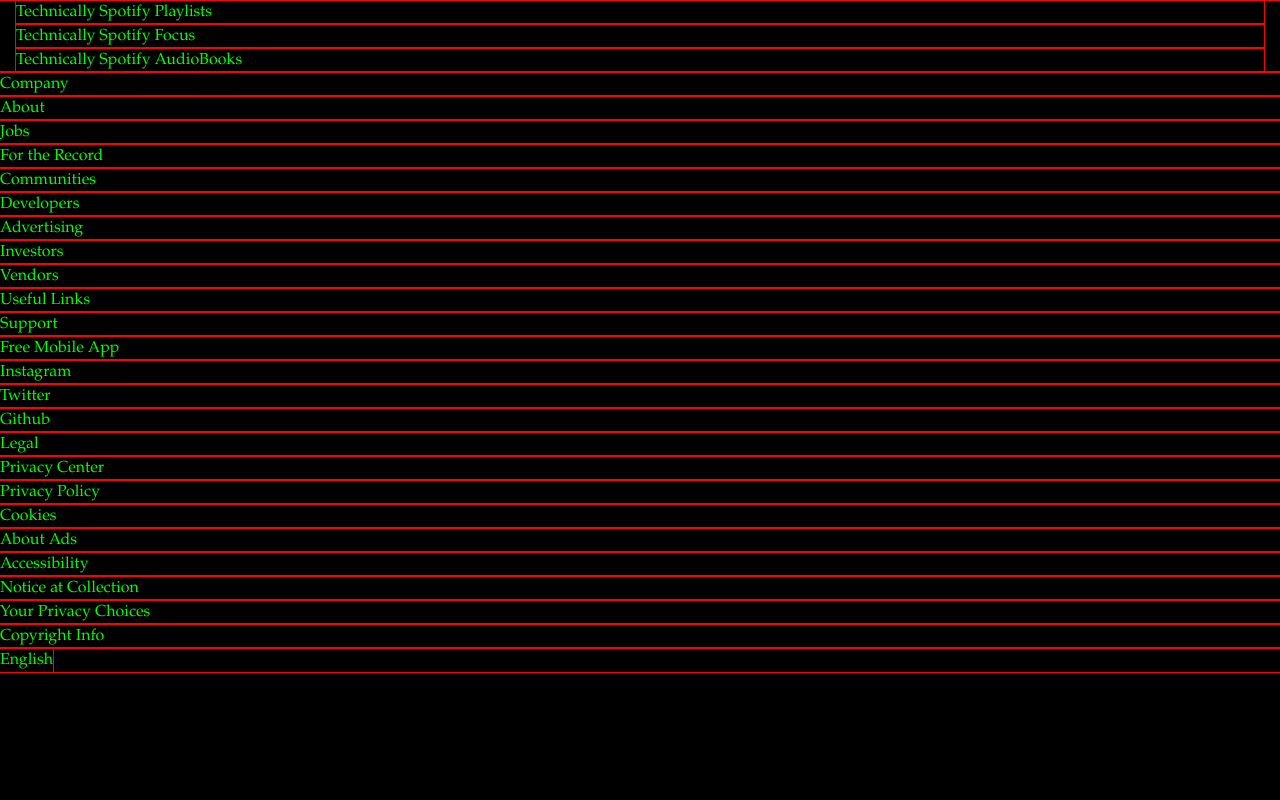
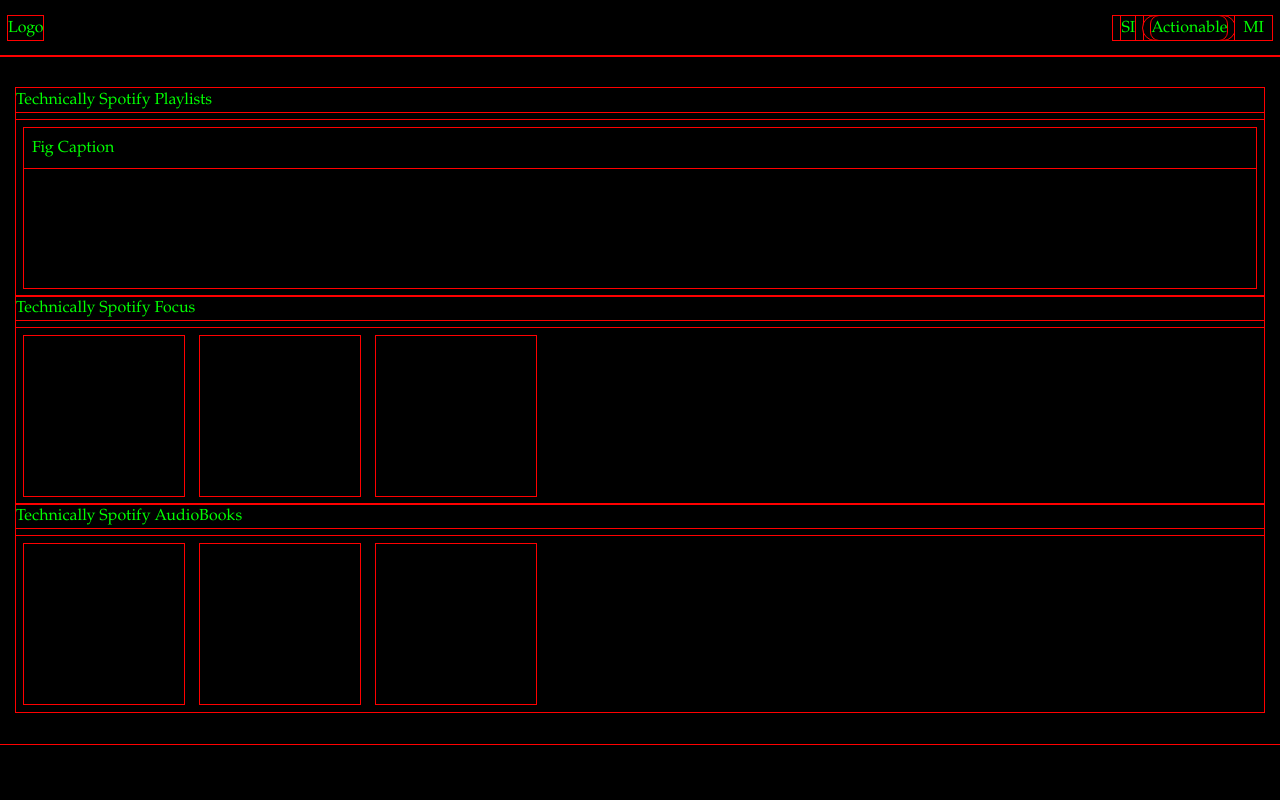
Before and after one commit to TechnicallyAustin/technically-spotify, a React (Vite) app: page / in a window 1280 px wide. Shown: the top 800 px of the page. Built offline with nearby package versions, Linux system fonts and the light colour scheme.

Commit message:
working on layout

```diff
--- a/src/App.css
+++ b/src/App.css
@@ -9,12 +9,9 @@
   width: 100vw;
   max-width: 100vw;
   height: 100vh;
-  max-height: 100vh;
 }
 
-main {
-  padding: 0 1rem;
-}
+
 
 *{
   background: #000 !important;
--- a/src/App.jsx
+++ b/src/App.jsx
@@ -6,7 +6,7 @@
 
 export default function App() {
     return (
-        <div id="app">
+        <div id="app" className='w-screen'>
             <Header />
             <MainComponent />
             <Footer />
--- a/src/Footer.jsx
+++ b/src/Footer.jsx
@@ -2,7 +2,11 @@
 
 export default function Footer() {
     return (
-      <footer>
+      <footer className="w-full block  px-4 relative top-20">
+        <div
+          id="footerContent"
+          className="w-full flex flex-col justify-start items-start "
+        >
           <div id="footerLinks">
             <ul>
               <li>
@@ -58,6 +62,7 @@
           <div id="footerLanguage">
             <button id="languageSelector">English</button>
           </div>
+        </div>
       </footer>
     );
 }
--- a/src/Header.jsx
+++ b/src/Header.jsx
@@ -2,11 +2,23 @@
 
 export default function Header() {
     return (
-        <header>
-            <div id="logo"></div>
-            <div id="searchIcon"></div>
-            <div id="button"></div>
-            <nav id="menuIcon"></nav>
+        <header className='w-screen h-14 p-4 top-0 left-0 right-0 flex justify-between items-center px-2 block z-40'>
+            <div id="logo" className=''>
+                <div>Logo</div>
+            </div>
+
+            <nav className="flex justify-around items-cener">
+                <div id="searchIcon" className='px-2'>
+                    <div>SI</div>
+                </div>
+                <div id="button" className=' w-4/6 rounded-xl px-2'>
+                    <button className=' rounded-lg'>Actionable</button>
+                </div>
+                <div id="menuIcon" className='px-2'>
+                    MI
+                </div>
+            </nav>
+
         </header>
     )
 }
--- a/src/MainComponent.jsx
+++ b/src/MainComponent.jsx
@@ -2,29 +2,47 @@
 
 export default function MainComponent() {
     return (
-      <main>
-        <section id="playlists">
+      <main className="w-full px-4  py-8">
+        <section id="playlists" className="w-full flex flex-col gap-2">
           <header>
             <h2>Technically Spotify Playlists</h2>
           </header>
 
-          <section id="playlistContainer"></section>
+          <section id="playlistContainer" className=" w-full flex gap-4 p-2 overflow-x-auto">
+
+            <article id="musicCard" className="h-40 w-full">
+              <figure className="w-full flex">
+                <figcaption className="w-full">
+                  <p className="w-full p-2">Fig Caption</p>
+                </figcaption>
+              </figure>
+            </article>
+
+          </section>
         </section>
 
-        <section id="focus">
+        <section id="focus" className="w-full flex flex-col gap-2">
           <header>
             <h2>Technically Spotify Focus</h2>
           </header>
 
-          <section id="focusContainer"></section>
+          <section id="focusContainer" className="flex gap-4 p-2">
+            <div className="p-20"></div>
+            <div className="p-20"></div>
+            <div className="p-20"></div>
+          </section>
         </section>
 
-        <section id="audioBooks">
+        <section id="audioBooks" className="w-full flex flex-col gap-2">
           <header>
             <h2>Technically Spotify AudioBooks</h2>
           </header>
 
-          <section id="audiobookContainer"></section>
+          <section id="audiobookContainer" className="flex gap-4 p-2">
+            <div className="p-20"></div>
+            <div className="p-20"></div>
+            <div className="p-20"></div>
+          </section>
         </section>
       </main>
     );
```
Lines whose indentation alone changed are shown as unchanged.
